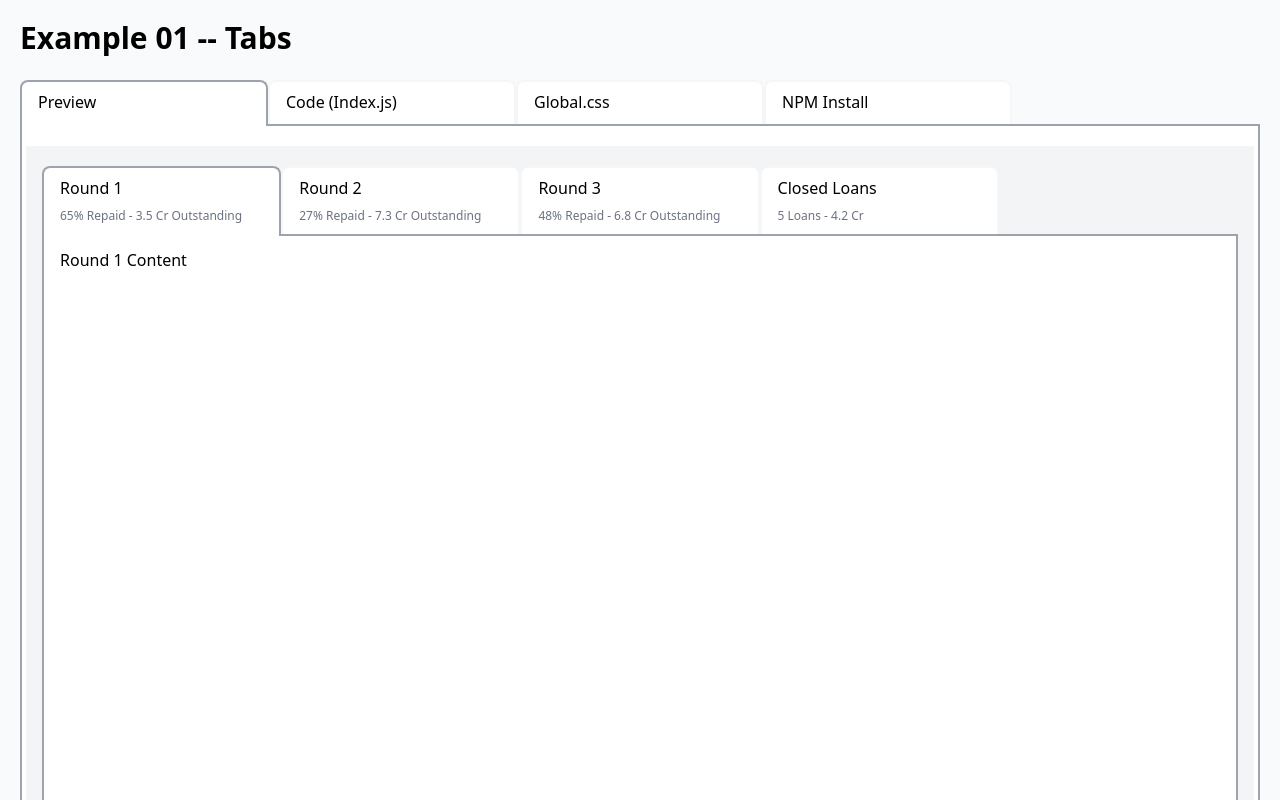
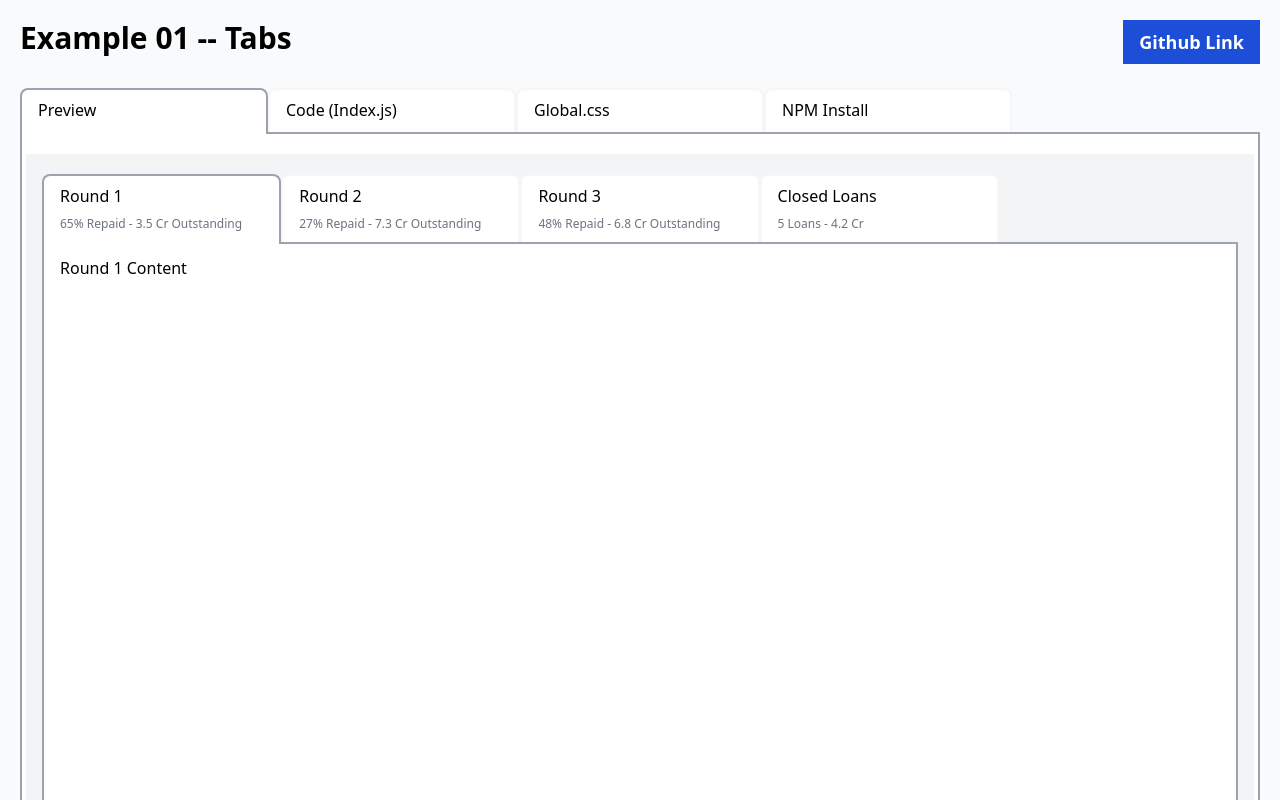
Before and after one commit to Pritesh55/next-v1, a Next.js app: page / in a window 1280 px wide. Shown: the top 800 px of the page. Built offline with nearby package versions, Linux system fonts and the light colour scheme.

Commit message:
Update index.js

```diff
--- a/pages/index.js
+++ b/pages/index.js
@@ -10,8 +10,15 @@ export default function Home() {
 
       <div className="p-5 bg-gray-50">
 
-        <h1 className='text-3xl text-black font-semibold mb-6 '>
-          Example 01 -- Tabs
+        <h1 className='flex justify-between text-3xl text-black font-semibold mb-6 '>
+          <span>
+            Example 01 -- Tabs
+          </span>
+
+          <a href="https://github.com/Pritesh55/next-v1"
+            className='bg-blue-700 text-white px-4 py-2 text-lg'>
+            Github Link
+          </a>
         </h1>
 
         {/* Tab Component */}
```
